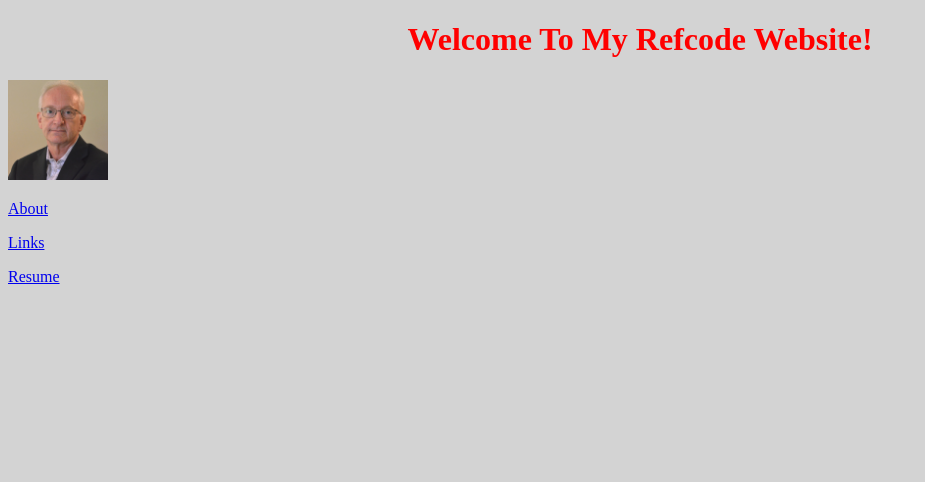
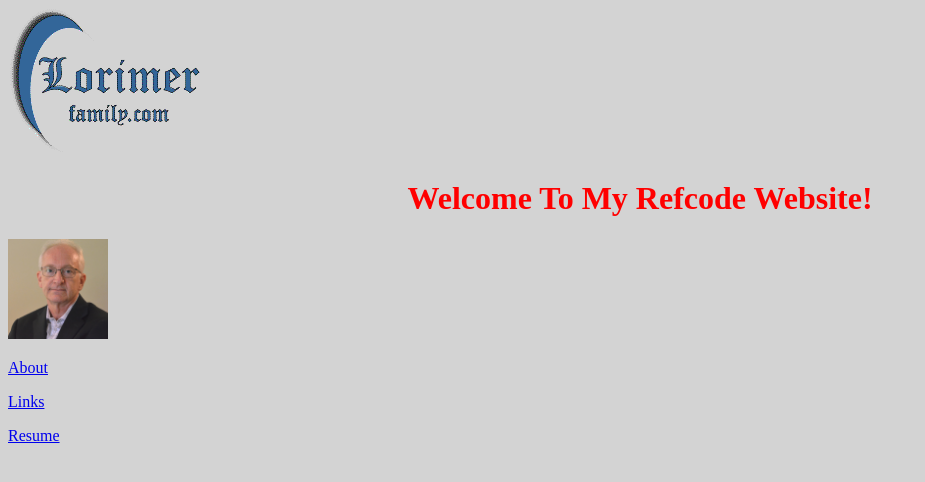
Before and after one commit to lorjo01/JMLE1_Refcode_Repository, a plain HTML site: page index.html in a window 1280 px wide. Shown: the whole page, without its empty margins (0-925 px from the left). Drawn offline with Linux system fonts and the light colour scheme.

Commit message:
20180709 7.50

```diff
--- a/index.html
+++ b/index.html
@@ -1,10 +1,12 @@
 <!DOCTYPE html>
 <html>
 
-<head><LINK href="styles.css" rel="stylesheet" type="text/css">
+<head>
+  <LINK href="styles.css" rel="stylesheet" type="text/css">
 </head>
 
 <body>
+  <img src="images/logo_lorimer.gif" class="center">
 <h1>Welcome To My Refcode Website!</h1>
   <img src="images/JL_sq.jpg" height="100" width="100" class="center">
   <p>
```
Also changed, not shown: images/logo_lorimer.gif (added).
